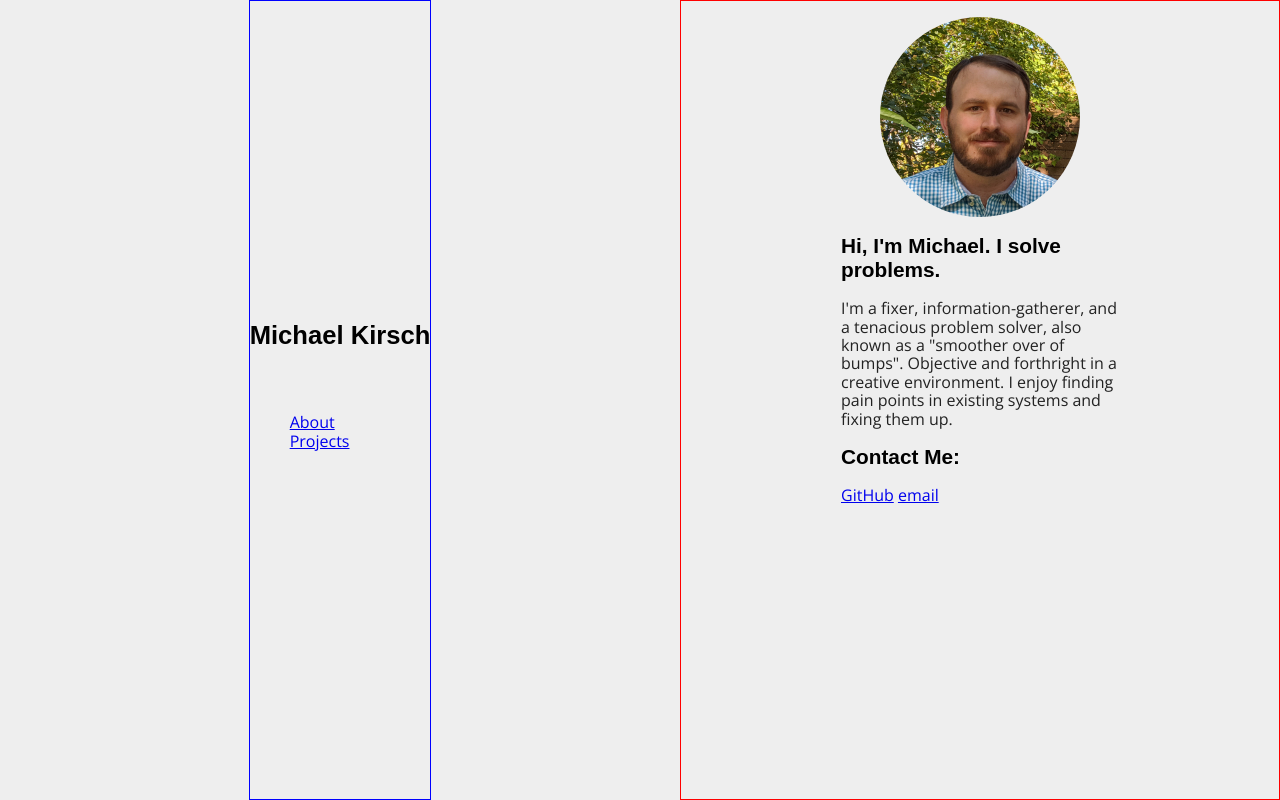
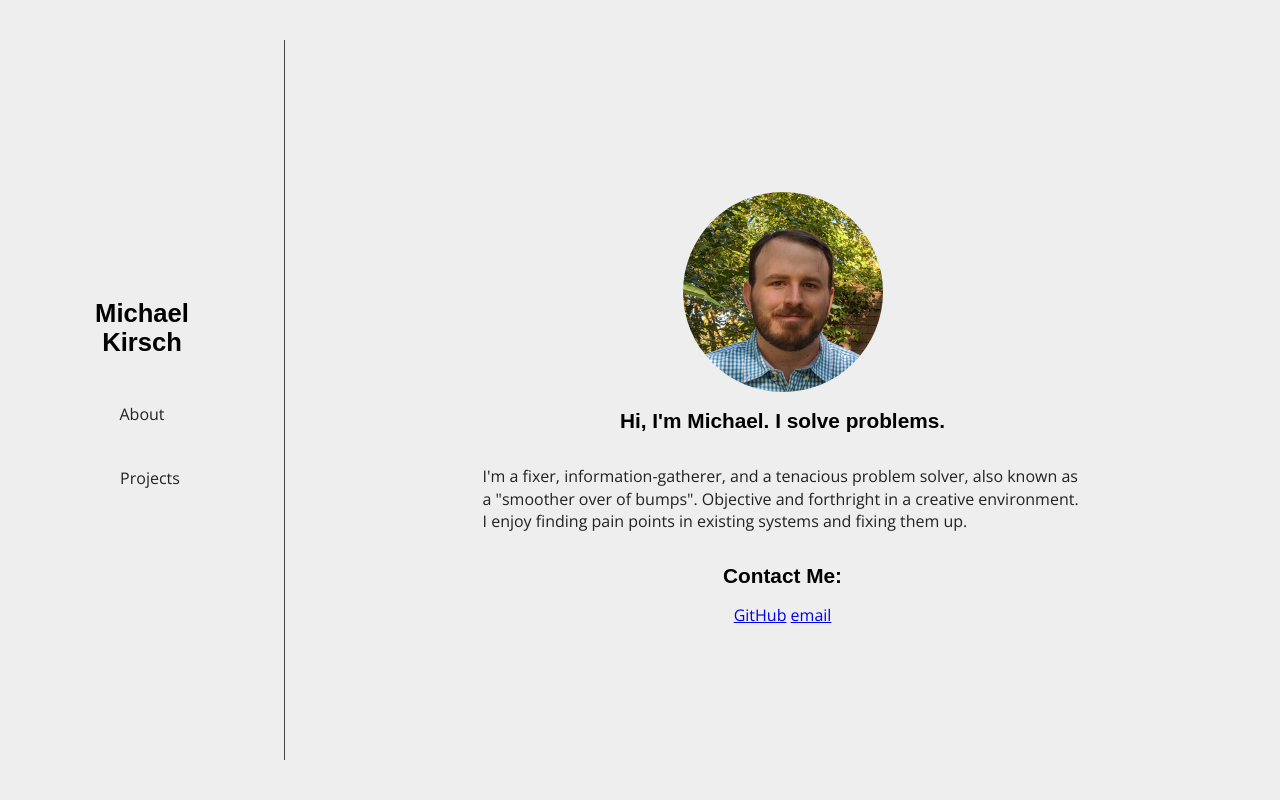
Before and after one commit to mikirsch/portfolio, a plain HTML site: page index.html in a window 1280 px wide. Drawn offline with nearby package versions, Linux system fonts and the light colour scheme; a web font is replaced by a local one.

Commit message:
fixes for wide layouts (navbar, project layout)

```diff
--- a/index.css
+++ b/index.css
@@ -18,6 +18,7 @@ body, html {
   background-color: #eee;
   color: #222;
   height: 100%;
+  margin: 0;
 }
 
 header {
@@ -50,12 +51,20 @@ h3 {
   font-size: 1rem;
 }
 
-nav li {
+nav a {
   display: inline-block;
+  margin: auto 0;
+  text-decoration: none;
+  color: #222;
 }
 
-nav li + li::before {
-  content: '|'
+nav a + a::before {
+  content: '|';
+  margin: 0 .5rem;
+}
+
+nav {
+  margin: .5rem;
 }
 
 .project-info {
@@ -77,15 +86,17 @@ nav li + li::before {
 }
 
 .techstack {
-  max-width: 40vw;
-  max-height: 40vw;
-  display: inline-block;
+  max-width: 90%;
+  display: flex;
+  flex-direction: row;
+  justify-content: center;
+  margin: auto;
 }
 
 .tech {
   height: 1.5rem;
   width: auto;
-  display: block;
+  display: inline-block;
   margin: .75rem;
 }
 
@@ -115,24 +126,33 @@ nav li + li::before {
   border-radius: 50%;
 }
 
-main {
-  max-width: 600px;
-  margin: 1rem auto;
-}
-
 
 p {
-  line-height: 1.4 rem;
+  line-height: 1.4rem;
+  max-width: 600px;
+  margin: 0 auto;
+  text-align: left;
 }
 
 address {
   font-style: normal;
 }
 
-@media screen and (min-width: 700px) {
+main {
+  flex-grow: 1;
+  margin: 0 auto;
+  display: flex;
+  flex-direction: column;
+  justify-content: center;
+  text-align: center;
+  flex-grow: 1;
+  width: 90vw;
+}
+
+
+@media screen and (min-width: 800px) {
   header::after {
-    border-bottom: none;
-    width: 1px;
+    display: none;
   }
 
   header {
@@ -141,28 +161,38 @@ address {
     flex-grow: 0;
     width: fit-content;
   }
-  main {
-    border: 1px solid red;
-    padding: 0 10em;
-    flex-grow: 1;
-    margin: 0;
-
-  }
 
   .wrapper {
     display: flex;
     justify-content: left;
     flex-direction: row;
     height: 100%;
-
   }
 
-  nav li {
+  .project-info {
+    display: flex;
+    flex-direction: row;
+    align-items: center;
+  }
+  .techstack {
+    flex-direction: column;
+  }
+
+  .tech {
+    text-align: left;
+  }
+
+  p {
+    margin: 2rem auto;
+  }
+
+  nav a {
     display: flex;
     flex-grow: 0;
+    align-self: center;
   }
 
-  nav li + li::before {
+  nav a + a::before {
     content: ''
   }
 
@@ -171,8 +201,12 @@ address {
     flex-direction: column;
     justify-content: center;
     align-content: right;
+    margin: auto 0;
+    padding: 0 5%;
+    height: 90%;
+    border: none;
+    border-right: 1px solid #444;
   }
-
 
 
   nav {
--- a/index.html
+++ b/index.html
@@ -15,14 +15,8 @@
     <header>
       <h1>Michael Kirsch</h1>
       <nav>
-        <ol>
-          <li>
             <a href="#about" class="about navlink">About</a>
-          </li>
-          <li>
             <a href="#projects" class="projects navlink">Projects</a>
-          </li>
-        </ol>
       </nav>
     </header>
     <main>
```
